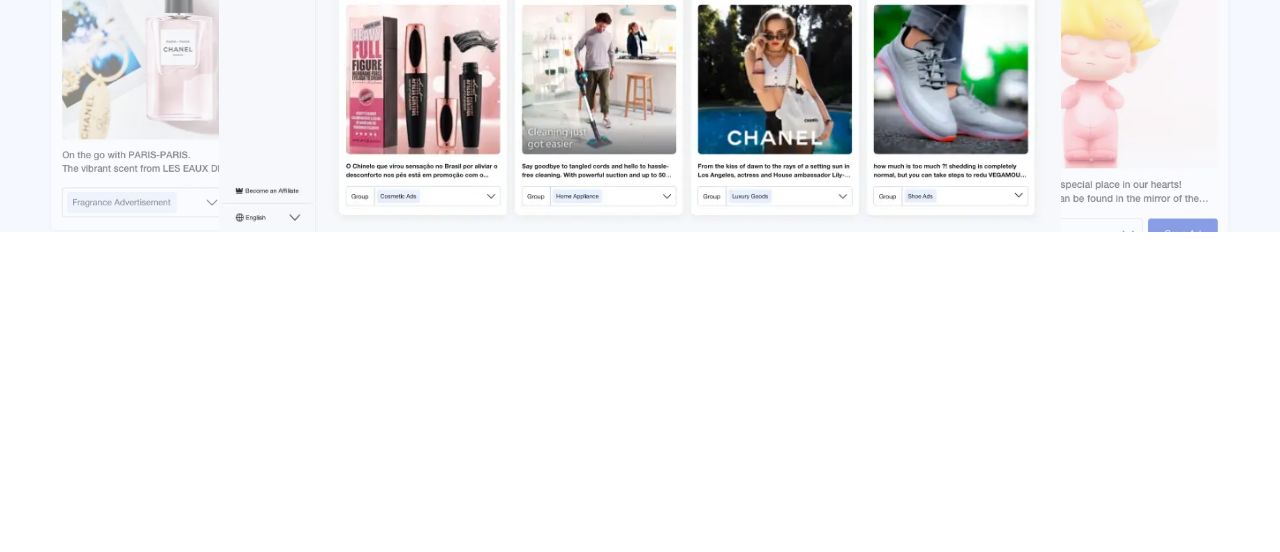
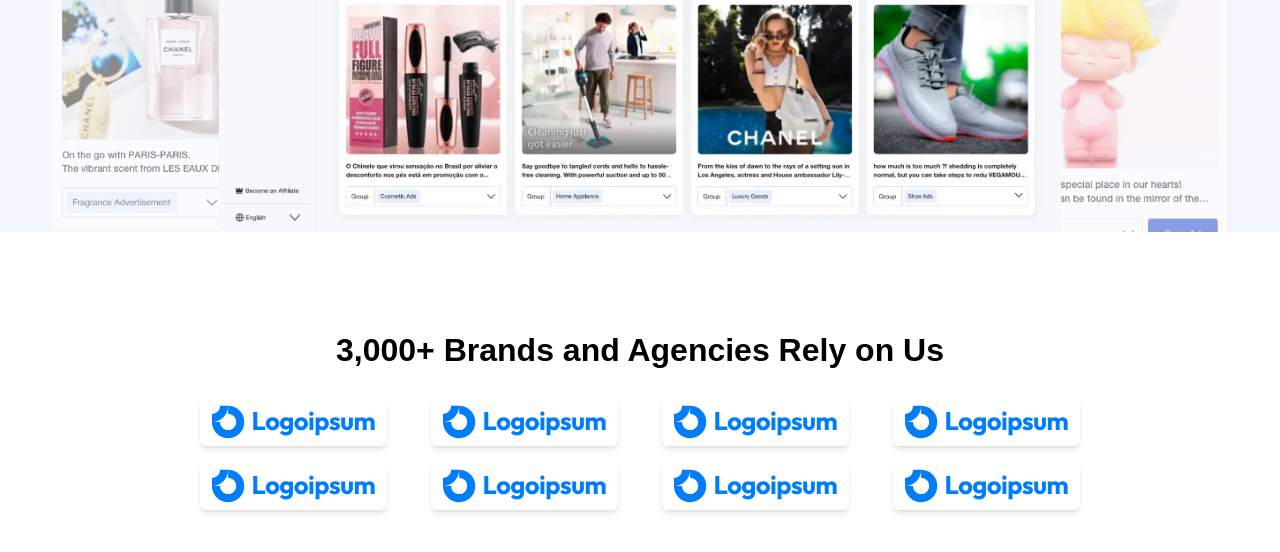
Before and after one commit to jayantatech/adslibrary-alternative, a Next.js app: page / in a window 1280 px wide. Shown: the part 751-1303 px from the top of the page. Built offline with nearby package versions, Linux system fonts and the light colour scheme.

Commit message:
desgin/brand

```diff
--- a/src/app/(root)/(home)/page.tsx
+++ b/src/app/(root)/(home)/page.tsx
@@ -1,4 +1,5 @@
 import Header from "@/components/Header";
+import BrandsLogoSection from "@/pages/home/BrandsLogoSection";
 import HeroSection from "@/pages/home/HeroSection";
 import React from "react";
 
@@ -7,6 +8,7 @@
     <div>
       <Header />
       <HeroSection />
+      <BrandsLogoSection />
       <div className="w-full h-[980px]"></div>
     </div>
   );
--- /dev/null
+++ b/src/pages/home/BrandsLogoSection.tsx
@@ -0,0 +1,112 @@
+import ContentWrapper from "@/components/ContentWrapper";
+import Image from "next/image";
+import React from "react";
+import { Logo } from "../../../public/images";
+
+const BrandsLogoSection = () => {
+  return (
+    <div className="w-full h-auto my-[68px]">
+      <ContentWrapper>
+        <div className="w-full h-auto min-h-[260px] py-[26px]">
+          <h2 className="text-[32px] max-lg:text-[28px] font-OpenSans font-semibold text-center">
+            3,000+ Brands and Agencies Rely on Us
+          </h2>{" "}
+          <div className="w-full h-auto mt-4">
+            <div className="lg:w-[76%] w-full  h-auto mx-auto flex items-center justify-evenly  gap-4 py-2 max-md:grid max-md:grid-cols-2 max-md:grid-rows-2">
+              <div className="md:w-1/5 px-3 max-lg:px-2 py-1 col-span-1 row-span-1 rounded-md hover:scale-[.98] transition-all duration-150  inline-block bg-lightBlue shadow-md">
+                <Image
+                  src={Logo}
+                  alt="brandLogo"
+                  className="w-auto h-[40px] "
+                />
+              </div>
+              <div className="md:w-1/5 px-3 max-lg:px-2 py-1 col-span-1 row-span-1 rounded-md hover:scale-[.98] transition-all duration-150  inline-block bg-lightBlue shadow-md">
+                <Image
+                  src={Logo}
+                  alt="brandLogo"
+                  className="w-auto h-[40px] "
+                />
+              </div>
+              <div className="md:w-1/5 px-3 max-lg:px-2 py-1 col-span-1 row-span-1 rounded-md hover:scale-[.98] transition-all duration-150  inline-block bg-lightBlue shadow-md">
+                <Image
+                  src={Logo}
+                  alt="brandLogo"
+                  className="w-auto h-[40px] "
+                />
+              </div>
+              <div className="md:w-1/5 px-3 max-lg:px-2 py-1 col-span-1 row-span-1 rounded-md hover:scale-[.98] transition-all duration-150  inline-block bg-lightBlue shadow-md">
+                <Image
+                  src={Logo}
+                  alt="brandLogo"
+                  className="w-auto h-[40px] "
+                />
+              </div>
+            </div>
+            <div className="lg:w-[76%] w-full  h-auto mx-auto flex items-center justify-evenly gap-4 py-2 max-md:grid max-md:grid-cols-2 max-md:grid-rows-2">
+              <div className="md:w-1/5 px-3 max-lg:px-2 py-1 col-span-1 row-span-1 rounded-md hover:scale-[.98] transition-all duration-150  inline-block bg-lightBlue shadow-md">
+                <Image
+                  src={Logo}
+                  alt="brandLogo"
+                  className="w-auto h-[40px] "
+                />
+              </div>
+              <div className="md:w-1/5 px-3 max-lg:px-2 py-1 col-span-1 row-span-1 rounded-md hover:scale-[.98] transition-all duration-150  inline-block bg-lightBlue shadow-md">
+                <Image
+                  src={Logo}
+                  alt="brandLogo"
+                  className="w-auto h-[40px] "
+                />
+              </div>
+              <div className="md:w-1/5 px-3 max-lg:px-2 py-1 col-span-1 row-span-1 rounded-md hover:scale-[.98] transition-all duration-150  inline-block bg-lightBlue shadow-md">
+                <Image
+                  src={Logo}
+                  alt="brandLogo"
+                  className="w-auto h-[40px] "
+                />
+              </div>
+              <div className="md:w-1/5 px-3 max-lg:px-2 py-1 col-span-1 row-span-1 rounded-md hover:scale-[.98] transition-all duration-150  inline-block bg-lightBlue shadow-md">
+                <Image
+                  src={Logo}
+                  alt="brandLogo"
+                  className="w-auto h-[40px] "
+                />
+              </div>
+            </div>
+            {/* <div className="lg:w-[76%] bg-gray-500 h-auto mx-auto flex items-center justify-center gap-4 py-2">
+              <div className="w-1/5 px-3 py-1 col-span-1 rounded-md hover:scale-[.98] transition-all duration-150  inline-block bg-lightBlue shadow-md">
+                <Image
+                  src={Logo}
+                  alt="brandLogo"
+                  className="w-auto h-[40px] "
+                />
+              </div>
+              <div className="w-1/5 px-3 py-1 col-span-1 rounded-md hover:scale-[.98] transition-all duration-150  inline-block bg-lightBlue shadow-md">
+                <Image
+                  src={Logo}
+                  alt="brandLogo"
+                  className="w-auto h-[40px] "
+                />
+              </div>
+              <div className="w-1/5 px-3 py-1 col-span-1 rounded-md hover:scale-[.98] transition-all duration-150  inline-block bg-lightBlue shadow-md">
+                <Image
+                  src={Logo}
+                  alt="brandLogo"
+                  className="w-auto h-[40px] "
+                />
+              </div>
+              <div className="w-1/5 px-3 py-1 col-span-1 rounded-md hover:scale-[.98] transition-all duration-150  inline-block bg-lightBlue shadow-md">
+                <Image
+                  src={Logo}
+                  alt="brandLogo"
+                  className="w-auto h-[40px] "
+                />
+              </div>
+            </div> */}
+          </div>
+        </div>
+      </ContentWrapper>
+    </div>
+  );
+};
+
+export default BrandsLogoSection;
```
